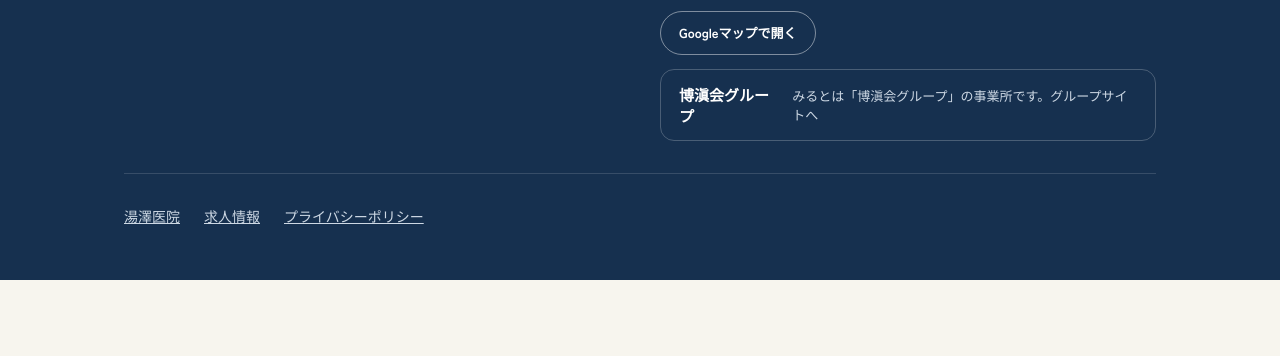
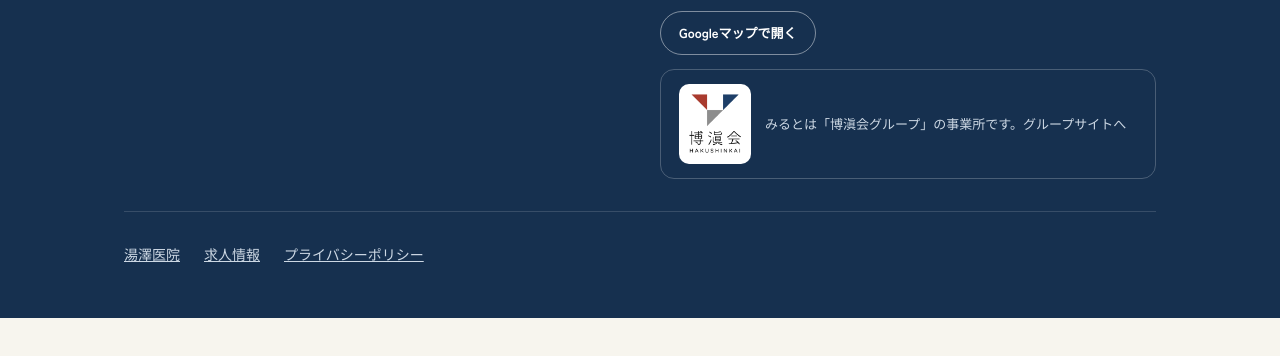
Before and after one commit to yuzawa-web/miruto, a plain HTML site: page index.html in a window 1280 px wide. Shown: the part 6943-7299 px from the top of the page. Drawn offline with Linux system fonts and the light colour scheme; a web font is replaced by a local one.

Commit message:
Add files via upload

```diff
--- a/index.html
+++ b/index.html
@@ -393,7 +393,7 @@ html{scroll-behavior:smooth;scroll-padding-top:80px}
       <div style="display: flex; flex-direction: column; gap: 14px">
         <iframe src="https://maps.google.com/maps?q=%E3%81%95%E3%81%84%E3%81%9F%E3%81%BE%E5%B8%82%E8%A5%BF%E5%8C%BA%E8%A5%BF%E9%81%8A%E9%A6%AC1258&amp;z=16&amp;output=embed" title="デイケアセンターみるとの地図" loading="lazy" referrerpolicy="no-referrer-when-downgrade" style="width: 100%; height: 220px; border: 0; border-radius: 14px; background: #24456B; display: block"></iframe>
         <a id="btn-map" href="https://www.google.com/maps/search/?api=1&amp;query=%E3%81%95%E3%81%84%E3%81%9F%E3%81%BE%E5%B8%82%E8%A5%BF%E5%8C%BA%E8%A5%BF%E9%81%8A%E9%A6%AC1258" target="_blank" rel="noopener" style="align-self: flex-start; color: #fff; font-size: 13px; font-weight: 700; border: 1px solid rgba(255,255,255,.45); border-radius: 999px; padding: 10px 18px; min-height: 44px; box-sizing: border-box; display: inline-flex; align-items: center; text-decoration: none">Googleマップで開く</a>
-        <a href="https://hakushinkai.jp/" target="_blank" rel="noopener" style="display: flex; align-items: center; gap: 14px; padding: 14px 18px; border: 1px solid rgba(255,255,255,.22); border-radius: 14px; color: #fff; text-decoration: none"><strong style="font-size: 15px">博滇会グループ</strong><span style="font-size: 13px; color: #CDD8E4">みるとは「博滇会グループ」の事業所です。グループサイトへ</span></a>
+        <a href="https://hakushinkai.jp/" target="_blank" rel="noopener" style="display: flex; align-items: center; gap: 14px; padding: 14px 18px; border: 1px solid rgba(255,255,255,.22); border-radius: 14px; color: #fff; text-decoration: none"><span style="flex: none; display: flex; align-items: center; justify-content: center; width: 72px; height: 80px; background: #fff; border-radius: 10px"><img src="hakushinkai-logo.png" alt="博滇会グループ" style="width: 60px; height: auto; display: block"></span><span style="font-size: 13px; color: #CDD8E4">みるとは「博滇会グループ」の事業所です。グループサイトへ</span></a>
       </div>
     </div>
     <nav aria-label="関連リンク" style="display: flex; flex-wrap: wrap; gap: 8px 24px; margin-top: 32px; padding-top: 22px; border-top: 1px solid rgba(255,255,255,.14)">
```
Also changed, not shown: hakushinkai-logo.png (added).
